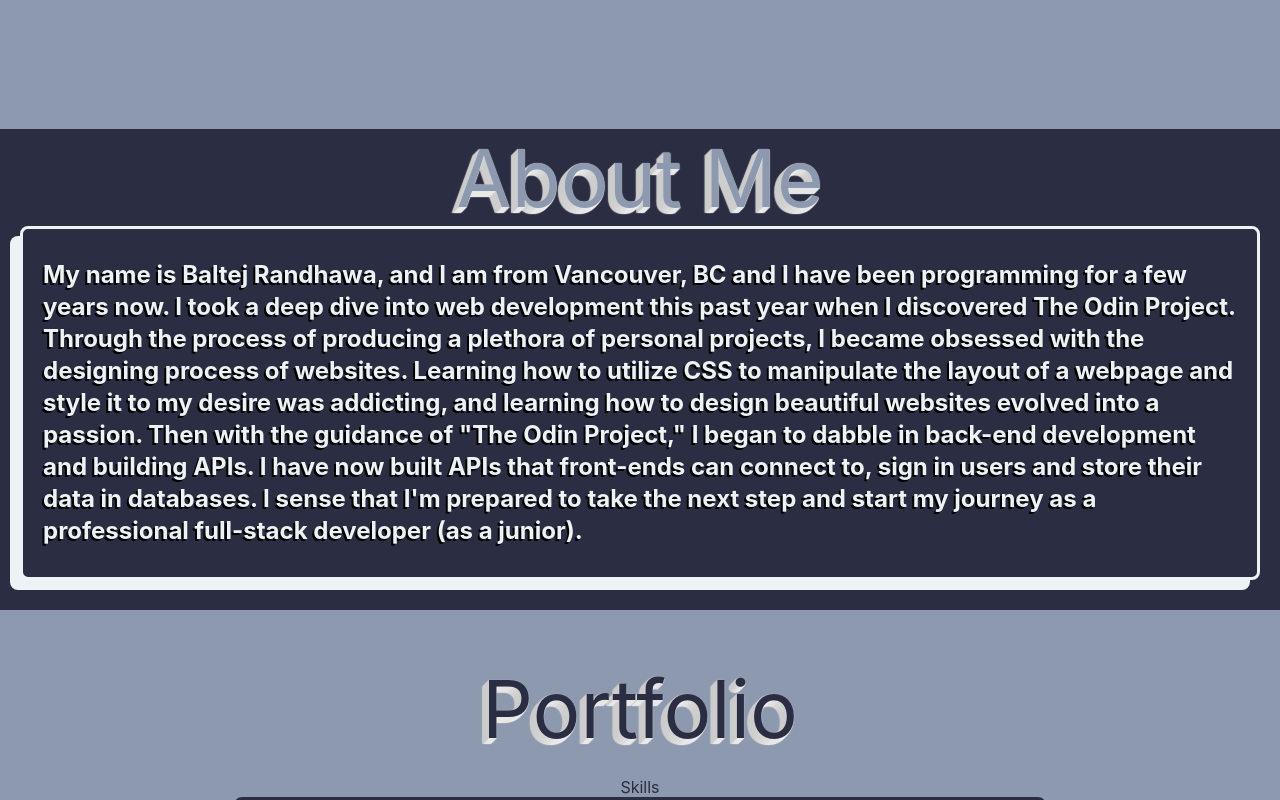
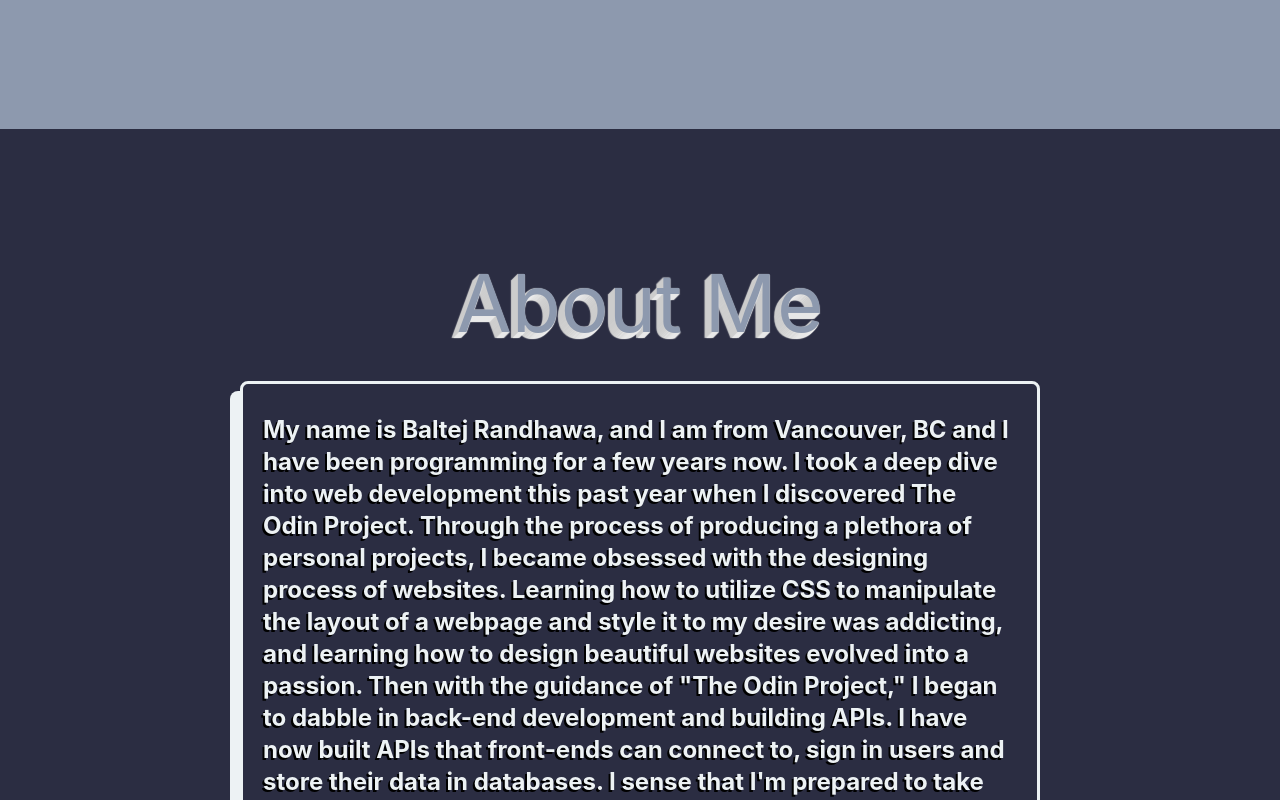
Before and after one commit to brandhawa99/project_portfolio, a React (Create React App) app: page / in a window 1280 px wide. Shown: the part 740-1540 px from the top of the page. Built offline with nearby package versions, Linux system fonts and the light colour scheme; the HTML template or start-up script is replaced by a standard one; a web font is replaced by a local one.

Commit message:
udpated about page

```diff
--- a/src/components/About/About.js
+++ b/src/components/About/About.js
@@ -1,15 +1,25 @@
-import React from 'react';
-import styles from './About.module.css';
-import HeaderText from '../HeaderText/HeaderText';
-
-const About = () =>{
-  return(
-      <div id="about" className={styles.mainContainer}>
-        <HeaderText text="About Me" />
-        <div className={styles.text}>
-          My name is Baltej Randhawa, and I am from Vancouver, BC and I have been programming for a few years now. I took a deep dive into web development this past year when I discovered The Odin Project. Through the process of producing a plethora of personal projects, I became obsessed with the designing process of websites. Learning how to utilize CSS to manipulate the layout of a webpage and style it to my desire was addicting, and learning how to design beautiful websites evolved into a passion. Then with the guidance of  "The Odin Project," I began to dabble in back-end development and building APIs. I have now built APIs that front-ends can connect to, sign in users and store their data in databases. I sense that I'm prepared to take the next step and start my journey as a professional full-stack developer <span>(as a junior)</span>.
-        </div>
+import React from "react";
+import styles from "./About.module.css";
+import HeaderText from "../HeaderText/HeaderText";
+const About = () => {
+  return (
+    <div id="about" className={styles.mainContainer}>
+      <HeaderText text="About Me" />
+      <div className={styles.text}>
+        My name is Baltej Randhawa, and I am from Vancouver, BC and I have been
+        programming for a few years now. I took a deep dive into web development
+        this past year when I discovered The Odin Project. Through the process
+        of producing a plethora of personal projects, I became obsessed with the
+        designing process of websites. Learning how to utilize CSS to manipulate
+        the layout of a webpage and style it to my desire was addicting, and
+        learning how to design beautiful websites evolved into a passion. Then
+        with the guidance of "The Odin Project," I began to dabble in back-end
+        development and building APIs. I have now built APIs that front-ends can
+        connect to, sign in users and store their data in databases. I sense
+        that I'm prepared to take the next step and start my journey as a
+        professional full stack developer.
       </div>
+    </div>
   );
 };
 
--- a/src/components/About/About.module.css
+++ b/src/components/About/About.module.css
@@ -1,17 +1,20 @@
 .mainContainer{
   display: flex;
+  gap:30px;
   flex-direction: column;
+  align-items: center;
   justify-content: center;
-  align-items: center;
+  background-color: var(--primary);
+  padding: 0px 30px;
   color: var(--secondary);
-  padding: 0 20px;
-  background-color: var(--Primary);
-  padding-bottom: 30px;
-  text-align: center;
+  min-height: 100vh;
+  padding-top: 50px;
+  margin: 20px 0;
+
 }
 
 .text{
-   color: var(--accent);
+  color: var(--accent);
   line-height: 32px;
   border: 3px var(--accent) solid;
   background-color: var(--primary);
@@ -21,5 +24,16 @@
   font-weight: bold;
   border-radius: .5rem;
   box-shadow: -10px 10px var(--accent) ;
-  font-size: clamp(.8rem, calc(0.8rem + 0.98vw), 1.5rem);
+  font-size: clamp(.7rem, calc(0.8rem + 0.98vw), 1.5rem);
+  max-width: 800px;
 }
+
+@media (max-width:500px){
+  .text{
+    padding: 0 10px ;
+    text-overflow: wrap;
+  }
+  .mainContainer{
+    padding: 20 0px;
+  }
+}
```
